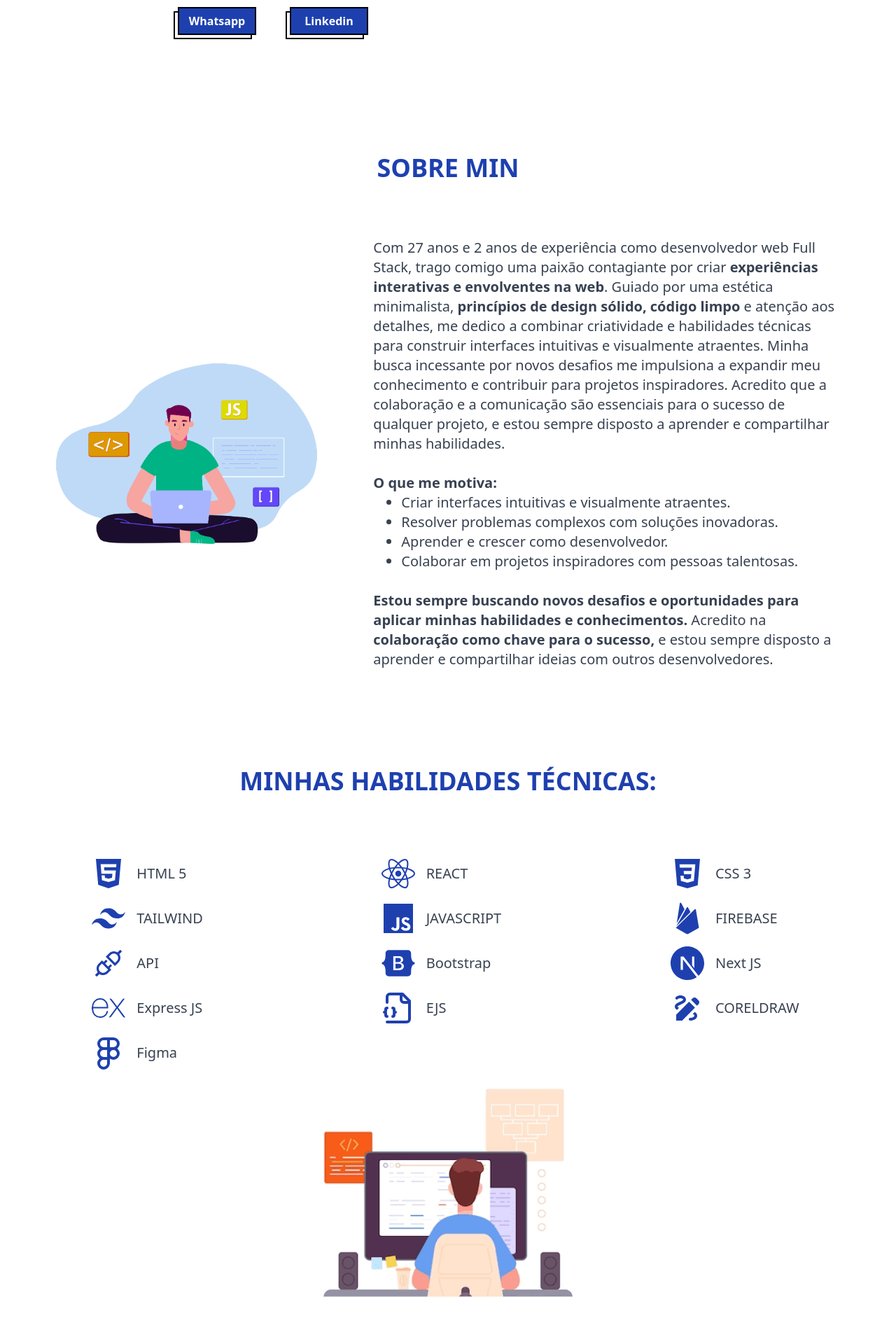
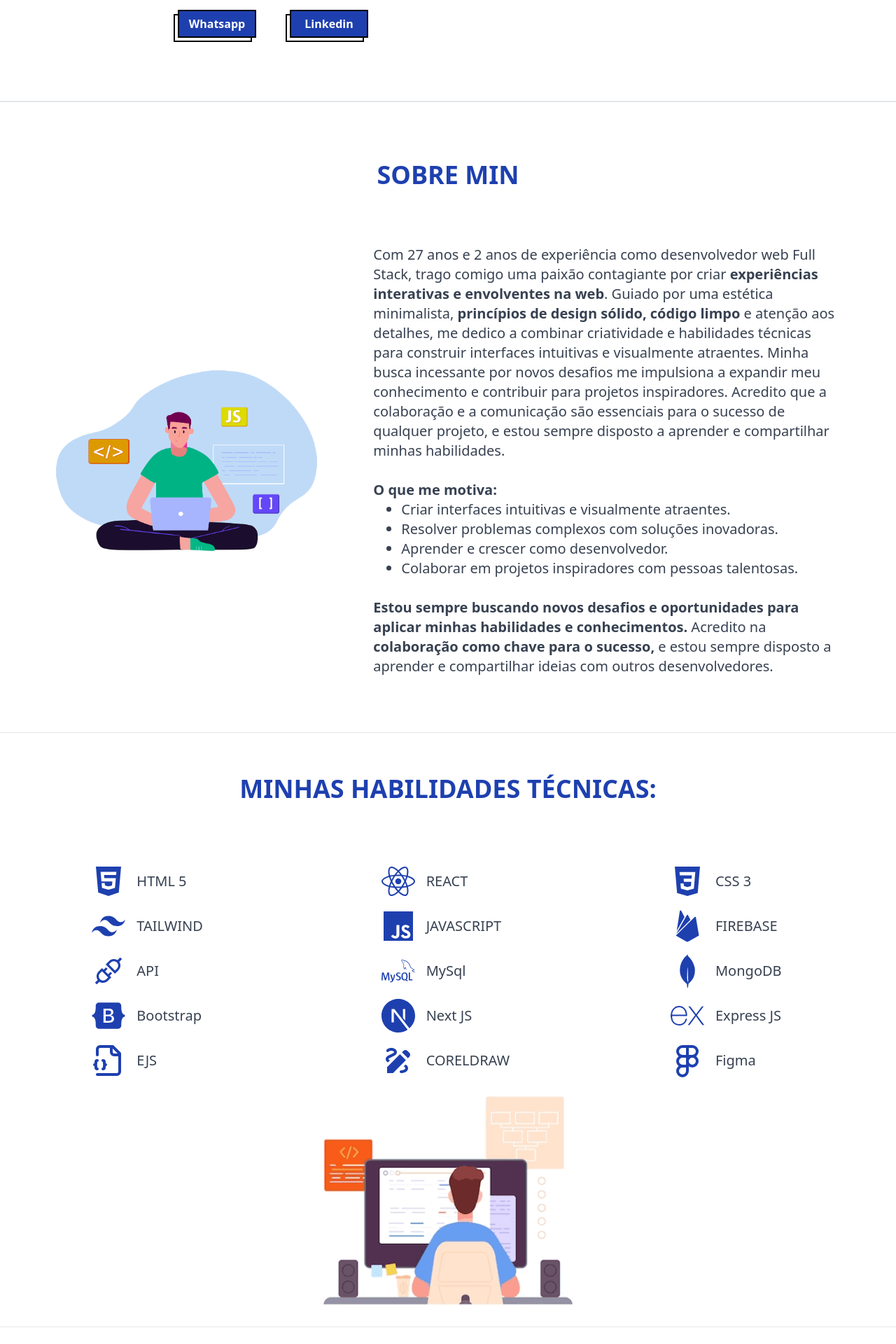
Before and after one commit to MendoncaGabriel/Portfolio, a React (Create React App) app: page / in a window 1280 px wide. Shown: the part 720-2640 px from the top of the page at 70% size. Built offline with nearby package versions, Linux system fonts and the light colour scheme.

Commit message:
adicionado novas tequinologias e ajustes n laylout

```diff
--- a/src/App.jsx
+++ b/src/App.jsx
@@ -5,17 +5,24 @@
 import Navbar from "./components/Navbar";
 import Projetos from "./components/Projetos";
 import SobreMin from "./components/SobreMin";
+import './index.css'
+
+import React, { useEffect } from 'react';
 
 function App() {
+  useEffect(() => {
+    document.title = "Gabriel Andrade - Programador";
+  }, []);
+
   return (
     <>
       <main className="mt-[64px]">
         <Navbar/>
-        <Apresentacao/>
-        <Contatos/>
-        <SobreMin/>
-        <Habilidades />
-        <Projetos />
+        <Apresentacao/><hr />
+        <Contatos/><hr />
+        <SobreMin/><hr />
+        <Habilidades /><hr />
+        <Projetos /><hr />
         <Footer />
 
       </main>
--- a/src/components/Apresentacao.jsx
+++ b/src/components/Apresentacao.jsx
@@ -3,7 +3,7 @@
 export default function Apresentacao() {
     return (
 
-        <div class="md:flex items-center justify-around w-full  bg-white  lg:py-20 py-10" id='apresentacao'>
+        <div class="md:flex items-center justify-around w-full  bg-white  lg:py-20 py-10 min-h-screen" id='apresentacao'>
             <div class="container md:w-1/2">
 
                 <div className='text-blue-800 m-auto ml-5'>
--- a/src/components/Contatos.jsx
+++ b/src/components/Contatos.jsx
@@ -5,7 +5,7 @@
 export default function Contatos(){
     return(
 
-        <div class="space-y-7  fixed top-1/2 tranform -translate-y-1/2 lg:right-5 right-2 items-center justify-center  flex flex-col z-50">
+        <div class="space-y-7  fixed top-1/2 tranform -translate-y-1/2 lg:right-5 right-2 items-center justify-center  flex flex-col z-50 ">
             <a href="https://wa.me/5592995238016" target="_blank">
                 <IoLogoWhatsapp  class="lg:text-5xl text-4xl text-blue-700 duration-200 hover:scale-110 cursor-pointer" />
             </a>
--- a/src/components/Footer.jsx
+++ b/src/components/Footer.jsx
@@ -8,7 +8,7 @@
 export default function Footer(){
     return(
         <>
-        <section class="p-5 py-10 text-gray-700"  >
+        <section class="p-5 py-10 text-gray-700 min-h-screen flex items-center justify-center"  >
             <div >
 
                 {/* Agradecimentos */}
--- a/src/components/Habilidades.jsx
+++ b/src/components/Habilidades.jsx
@@ -16,14 +16,14 @@
 import { LuFileJson2 } from "react-icons/lu";
 import { MdDraw } from "react-icons/md";
 import { LuFigma } from "react-icons/lu";
-
-
+import { SiMysql } from "react-icons/si";
+import { SiMongodb } from "react-icons/si";
 
 
 export default function Habilidades(){
     return(
-        <section class="overflow-x-hidden p-5 " id='habilidades'>
-            <div class="ancora mt-10">
+        <section class="overflow-x-hidden p-5   min-h-screen flex  items-center justify-center" id='habilidades'>
+            <div class="ancora mt-10  w-full">
                 <Titulo text={'MINHAS HABILIDADES TÉCNICAS:'}/>
 
 
@@ -55,6 +55,14 @@
                     <div class="m-auto flex items-center justify-start p-2 space-x-4 duration-200 md:w-1/2 w-full">
                         <AiOutlineApi  className='text-4xl lg:text-5xl text-blue-800'  />
                         <p class="font-medium lg:text-xl text-md md:text-3xl">API</p>
+                    </div>
+                    <div class="m-auto flex items-center justify-start p-2 space-x-4 duration-200 md:w-1/2 w-full">
+                        <SiMysql   className='text-4xl lg:text-5xl text-blue-800'  />
+                        <p class="font-medium lg:text-xl text-md md:text-4xl">MySql</p>
+                    </div>
+                    <div class="m-auto flex items-center justify-start p-2 space-x-4 duration-200 md:w-1/2 w-full">
+                        <SiMongodb   className='text-4xl lg:text-5xl text-blue-800'  />
+                        <p class="font-medium lg:text-xl text-md md:text-4xl">MongoDB</p>
                     </div>
                     <div class="m-auto flex items-center justify-start p-2 space-x-4 duration-200 md:w-1/2 w-full">
                         <FaBootstrap  className='text-4xl lg:text-5xl text-blue-800'  />
--- a/src/components/Projetos.jsx
+++ b/src/components/Projetos.jsx
@@ -10,7 +10,7 @@
     return(
 
         <>
-            <section class="overflow-x-hidden p-5" id="projetos">
+            <section class="overflow-x-hidden p-5  min-h-screen flex items-center justify-center" id="projetos">
                 <div class="ancora mt-10">
                     <Titulo text={'PROJETOS'} />
 
--- a/src/components/SobreMin.jsx
+++ b/src/components/SobreMin.jsx
@@ -14,7 +14,7 @@
 
     return(
         <>
-            <section class=" p-5 md:p-20 md:pt-5  text-gray-700" id="sobre" >
+            <section class=" p-5 md:p-20 md:pt-5  text-gray-700 min-h-screen flex justify-center items-center" id="sobre" >
                 <div class=" mt-16">
 
                     <Titulo text="SOBRE MIN" />
--- /dev/null
+++ b/src/index.css
@@ -0,0 +1,3 @@
+html {
+    scroll-behavior: smooth;
+}
```
Also changed, not shown: tailwind.config.js (added, +11 -0 lines).
